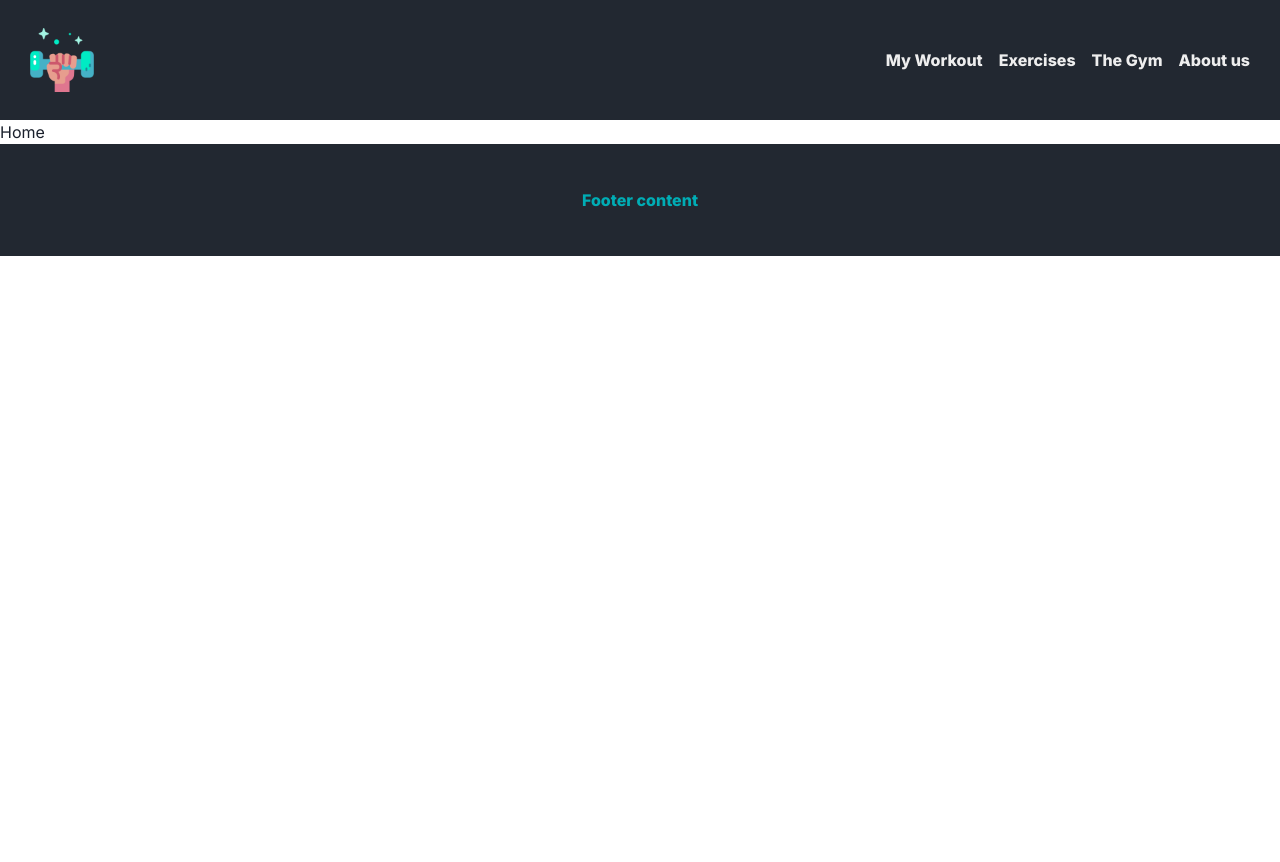
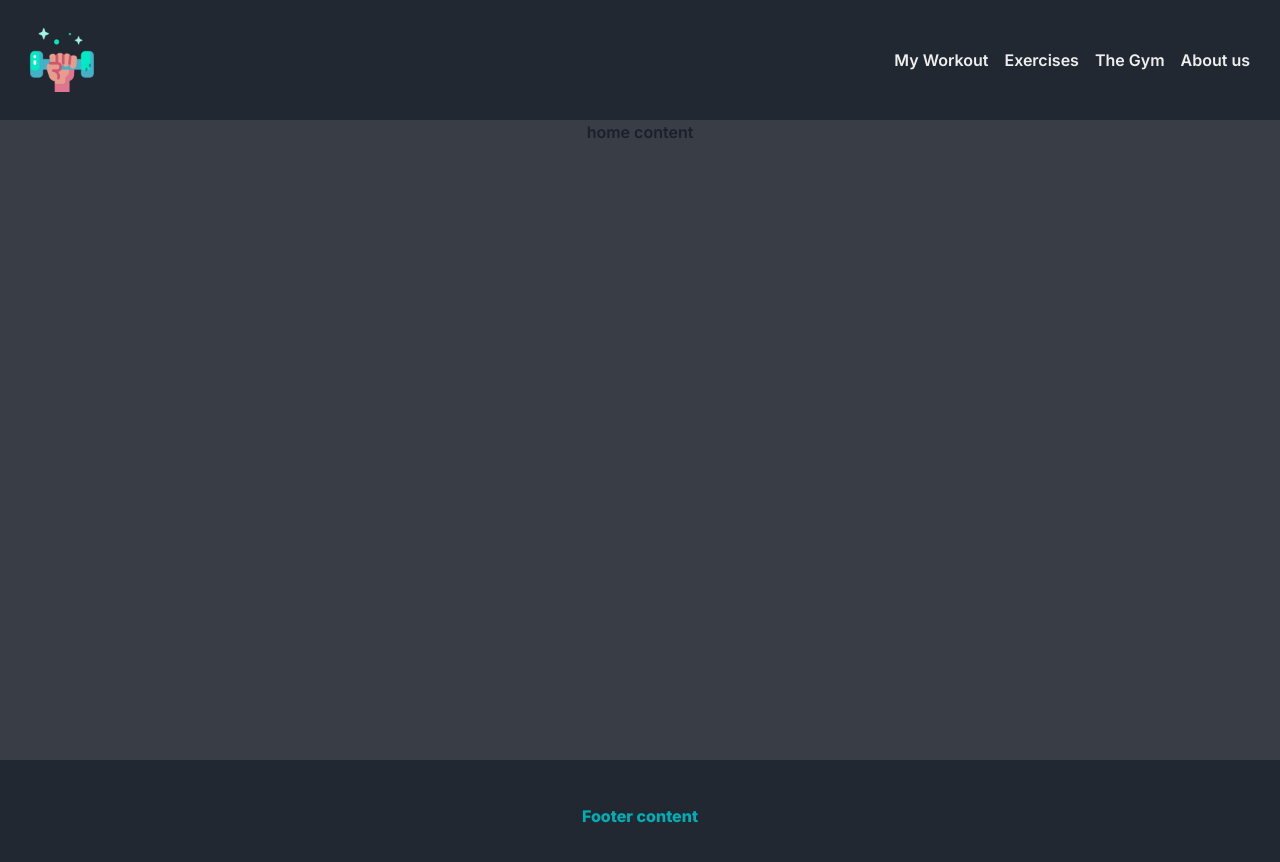
Before and after one commit to Andrevlopess/gymApp, a React (Create React App) app: page / in a window 1280 px wide. Shown: the top 862 px of the page. Before the commit the page ends 800 px from the top, so only its background shows below. Built offline with nearby package versions, Linux system fonts and the light colour scheme.

Commit message:
toastfeedback

```diff
--- a/package.json
+++ b/package.json
@@ -13,6 +13,7 @@
     "react": "^18.2.0",
     "react-dom": "^18.2.0",
     "react-horizontal-scrolling-menu": "^3.2.3",
+    "react-hot-toast": "^2.4.0",
     "react-icons": "^3.11.0",
     "react-router-dom": "^6.4.5",
     "react-scripts": "5.0.1",
--- a/src/App.css
+++ b/src/App.css
@@ -3,4 +3,5 @@ body{
 }
 *{
     font-family: 'inter', sans-serif;
+    font-weight: 600;
 }
--- a/src/App.js
+++ b/src/App.js
@@ -3,7 +3,7 @@ import { ChakraProvider } from '@chakra-ui/react';
 import { originTheme } from './Themes/OriginTheme';
 import { ExercisesProvider } from './Contexts/ExercicesContext';
 import Header from './Layout/Header';
-import { BrowserRouter as Router, Route, Routes, Link } from 'react-router-dom'
+import { BrowserRouter as Router, Route, Routes } from 'react-router-dom'
 import Home from './Pages/Home';
 import './App.css'
 import WorkoutPlan from './Pages/WorkoutPlan';
@@ -12,8 +12,9 @@ import AboutUs from './Pages/AboutUs';
 import ExercicesExemples from './Pages/ExercicesExemples';
 import FilterProvider from './Contexts/FilterContext';
 import NewWorkout from './Pages/NewWorkout';
-import NewWorkoutProvider, { NewWorkoutContext } from './Contexts/NewWorkoutContext';
+import NewWorkoutProvider from './Contexts/NewWorkoutContext';
 import Footer from './Layout/Footer';
+import toast, { Toaster } from 'react-hot-toast';
 
 
 function App() {
@@ -24,6 +25,7 @@ function App() {
         <NewWorkoutProvider>
           <ExercisesProvider>
             <FilterProvider>
+            <Toaster/>
               <Header />
               <Routes>
                 <Route path='/' element={<Home />}></Route>
--- a/src/Pages/Home.jsx
+++ b/src/Pages/Home.jsx
@@ -1,8 +1,14 @@
+import { Container, Flex } from '@chakra-ui/react'
 import React from 'react'
 
 const Home = () => {
   return (
-    <div>Home</div>
+    <Container maxW='none' w='100%' bgColor='compBg' minH='80vh'>
+      <Flex justifyContent='center' alignItems='center'>
+        home content
+      </Flex>
+
+    </Container>
   )
 }
 
--- a/src/Pages/NewWorkout.jsx
+++ b/src/Pages/NewWorkout.jsx
@@ -26,6 +26,7 @@ import { HiOutlinePlus } from 'react-icons/hi'
 import AddExModal from '../Components/ModalEx/AddExModal'
 import { NewWorkoutContext } from '../Contexts/NewWorkoutContext'
 import RepsAndSets from '../Components/EditableSets_Reps'
+import { toast } from 'react-hot-toast'
 
 const NewWorkout = () => {
 
@@ -50,6 +51,9 @@ const NewWorkout = () => {
 
         if (exTable.length > 0 && workoutTitle) {
             createWorkout(exTable)
+            toast.success("Your new workout was saved!")
+        }else{
+            toast.error("Check your workout again!")
         }
 
     }
@@ -138,6 +142,7 @@ const NewWorkout = () => {
 
                             bg='none'
                             py='10px'
+                            my='30px'
                         >
                             <HiOutlinePlus size={40} color='#00ADB5' />
                         </Button>
--- a/src/Pages/WorkoutPlan.jsx
+++ b/src/Pages/WorkoutPlan.jsx
@@ -1,6 +1,7 @@
 import { Box, Button, Container, Flex, Heading, Show, Spacer, Text } from '@chakra-ui/react'
 import React from 'react'
 import { useContext } from 'react'
+import { toast } from 'react-hot-toast'
 import { Link } from 'react-router-dom'
 import WorkoutList from '../Components/WorkoutList'
 import { ExercisesContext } from '../Contexts/ExercicesContext'
```
Also changed, not shown: 1 other file (tests, documents, lock files or other folders).
